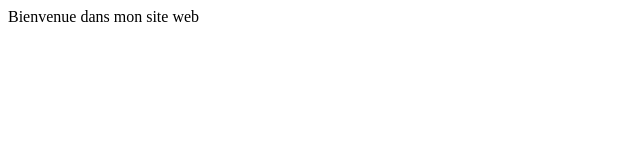
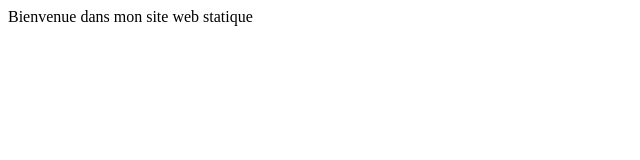
Before and after one commit to Fallou12/WebStat, a plain HTML site: page index.html in a window 1280 px wide. Shown: the full height of the page, 0-640 px from the left. Drawn offline with Linux system fonts and the light colour scheme.

Commit message:
Update index.html

```diff
--- a/index.html
+++ b/index.html
@@ -3,6 +3,6 @@
 		<title>Ma page d'accueil</title>
 	</head>
 	<body>
-	Bienvenue dans mon site web
+	Bienvenue dans mon site web statique
 	</body>
 </html>
```
